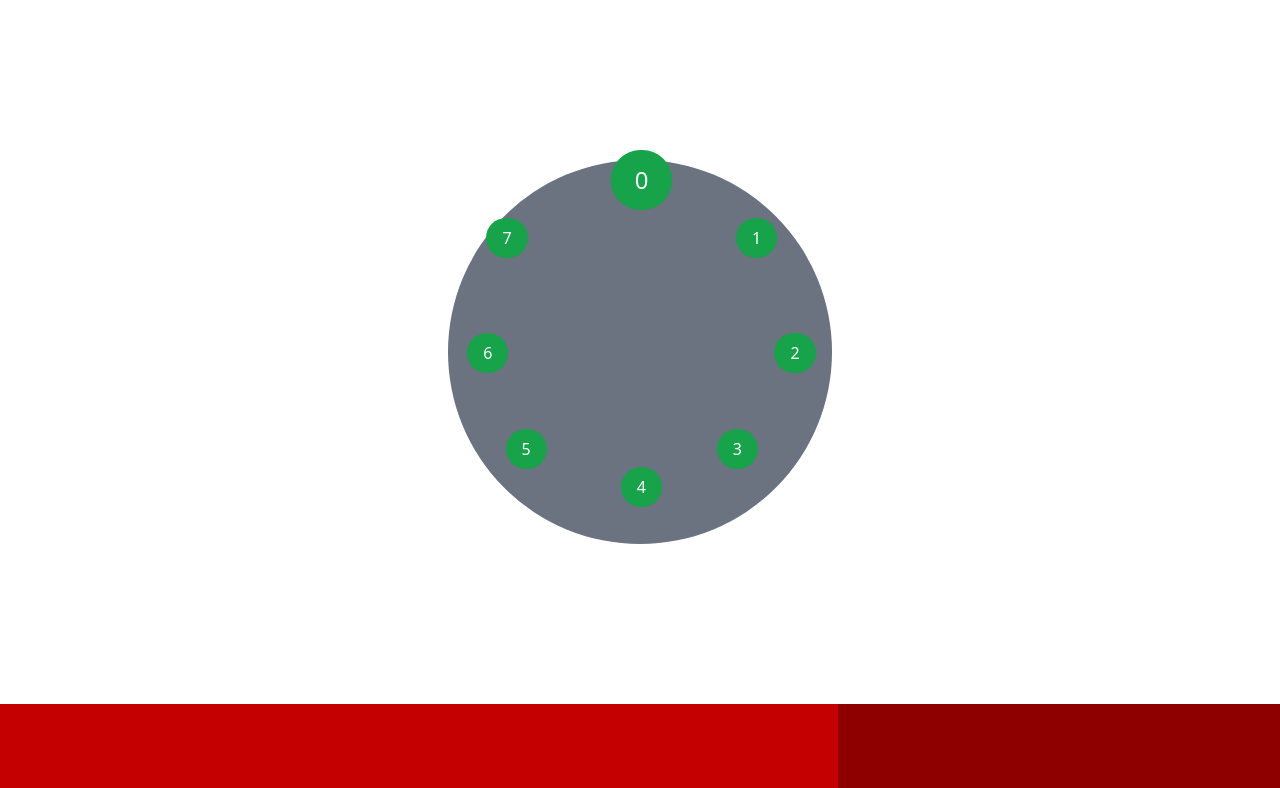
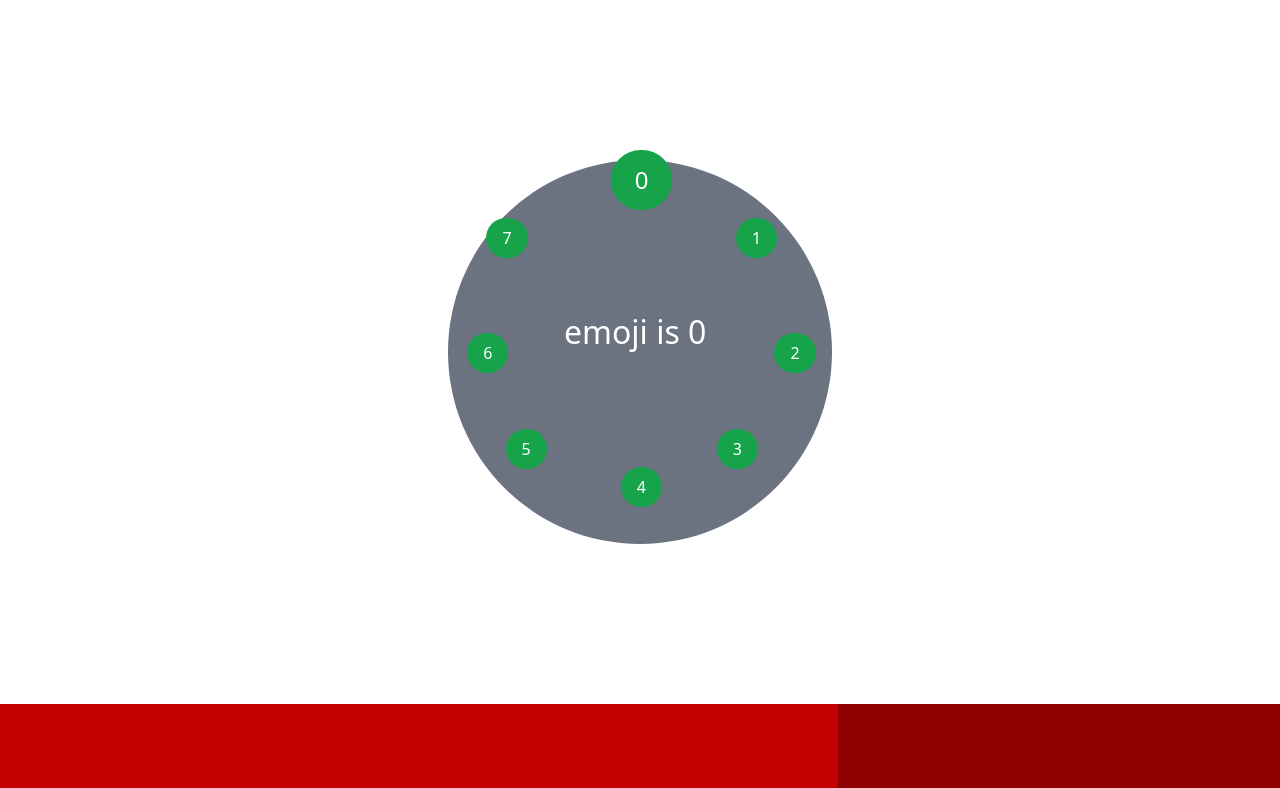
Before and after one commit to elassari19/muscled, a Next.js app: page / in a window 1280 px wide. Shown: the top 788 px of the page. Built offline with nearby package versions, Linux system fonts and the light colour scheme.

Commit message:
add animation to text

```diff
--- a/src/pages/index.js
+++ b/src/pages/index.js
@@ -4,10 +4,12 @@ import React, { useState } from "react";
 const index = () => {
   const [value, setValue] = useState(0);
   const [rotate, setRotate] = useState(0);
+  const [rotateText, setRotateText] = useState({ view: false, old: 0 });
 
   const handelElement = (id) => {
+    setRotateText({ view: !rotateText.view, old: value });
+    setValue(id);
     const diff = Math.abs(value - id);
-    setValue(id);
     setRotate(
       diff <= 4
         ? value < id
@@ -22,6 +24,7 @@ const index = () => {
   };
 
   return (
+    <div className="relative">
       <div
         className="relative h-96 w-96 mx-auto my-40 rounded-full border-red-500 p-20 bg-gray-500"
         style={{ transform: `rotate(${rotate}deg)`, transition: "1s" }}
@@ -38,16 +41,14 @@ const index = () => {
         ].map((item, idx) => {
           const top = `${item[0]}%`;
           const left = `${item[1]}%`;
-        // const rotate =
-        //   value > idx && value < idx + 4
-        //     ? ((idx + 1) / 2) * -45
-        //     : ((idx + 1) / 2) * 45;
-        // console.log(item[2]);
+
           return (
             <div
               key={idx}
               onClick={() => handelElement(idx)}
-            className={`bg-green-600 absolute px-4 py-2 rounded-full text-white cursor-pointer`}
+              className={`bg-green-600 absolute px-4 py-2 rounded-full text-white cursor-pointer ${
+                value == idx && "animation"
+              }`}
               style={{
                 top,
                 left,
@@ -55,10 +56,48 @@ const index = () => {
                 transition: "1.4s",
               }}
             >
+              <p
+                style={{ transform: `rotate(${-rotate}deg)`, transition: "1s" }}
+              >
                 {idx}
+              </p>
             </div>
           );
         })}
+      </div>
+
+      <div className="absolute top-[45%] left-[48%] bg-transparent text-white">
+        <div className="relative ">
+          <div className={`${rotateText.view && "textAnimate"}`}>
+            <p
+              style={{
+                position: "absolute",
+                width: 100,
+                height: 50,
+                transition: rotateText.view ? "1s ease-in-out" : ".1s linear",
+                opacity: rotateText.view ? 1 : 0,
+                transform: rotateText.view ? `scale(2)` : "scale(0)",
+              }}
+            >
+              emoji is {!rotateText.view ? rotateText.old : value}
+            </p>
+          </div>
+          <div className={`${!rotateText.view && "textAnimate"}`}>
+            <p
+              style={{
+                position: "absolute",
+                width: 100,
+                height: 50,
+                transition: !rotateText.view ? "1s ease-in-out" : ".1s linear",
+                opacity: !rotateText.view ? 1 : 0,
+                transform: [!rotateText.view ? `scale(2)` : "scale(0)"],
+              }}
+            >
+              emoji is {rotateText.view ? rotateText.old : value}
+            </p>
+          </div>
+        </div>
+      </div>
     </div>
   );
 };
--- a/src/styles/globals.css
+++ b/src/styles/globals.css
@@ -16,3 +16,52 @@ a {
 * {
   box-sizing: border-box;
 }
+
+.animation {
+  animation: spring 1s ease-in-out 0.5s;
+}
+
+@keyframes spring {
+  0% {
+    scale: 0.7;
+  }
+  25% {
+    scale: 1.5;
+  }
+  50% {
+    scale: 1;
+  }
+  75% {
+    scale: 1.7;
+  }
+  100% {
+    scale: 1.4;
+  }
+}
+
+.textAnimate {
+  animation: text 1s ease-in-out;
+}
+
+@keyframes text {
+  0% {
+    scale: 0;
+    rotate: 0deg;
+  }
+  25% {
+    scale: 0.5;
+    rotate: 180deg;
+  }
+  50% {
+    scale: 1;
+    rotate: 320deg;
+  }
+  75% {
+    scale: 1.5;
+    rotate: 500deg;
+  }
+  100% {
+    scale: 2;
+    rotate: 720deg;
+  }
+}
```
Lines whose indentation alone changed are shown as unchanged.
